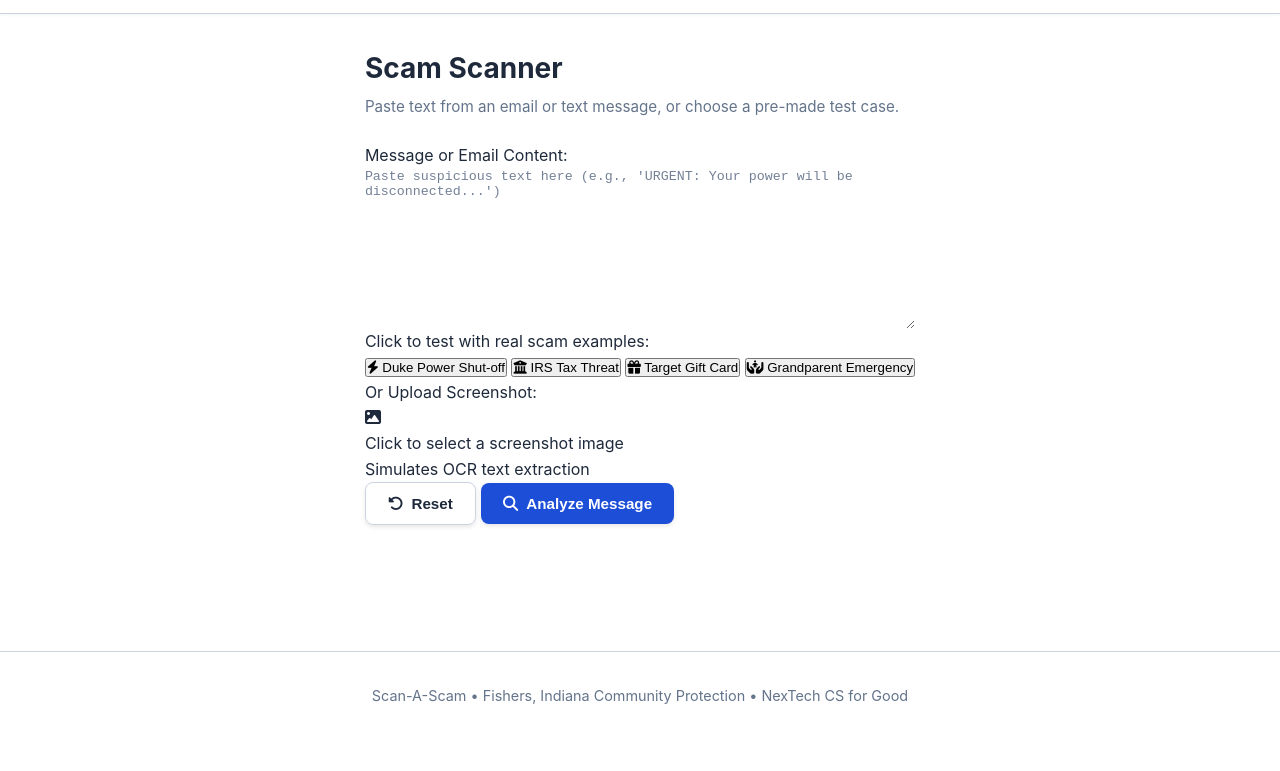
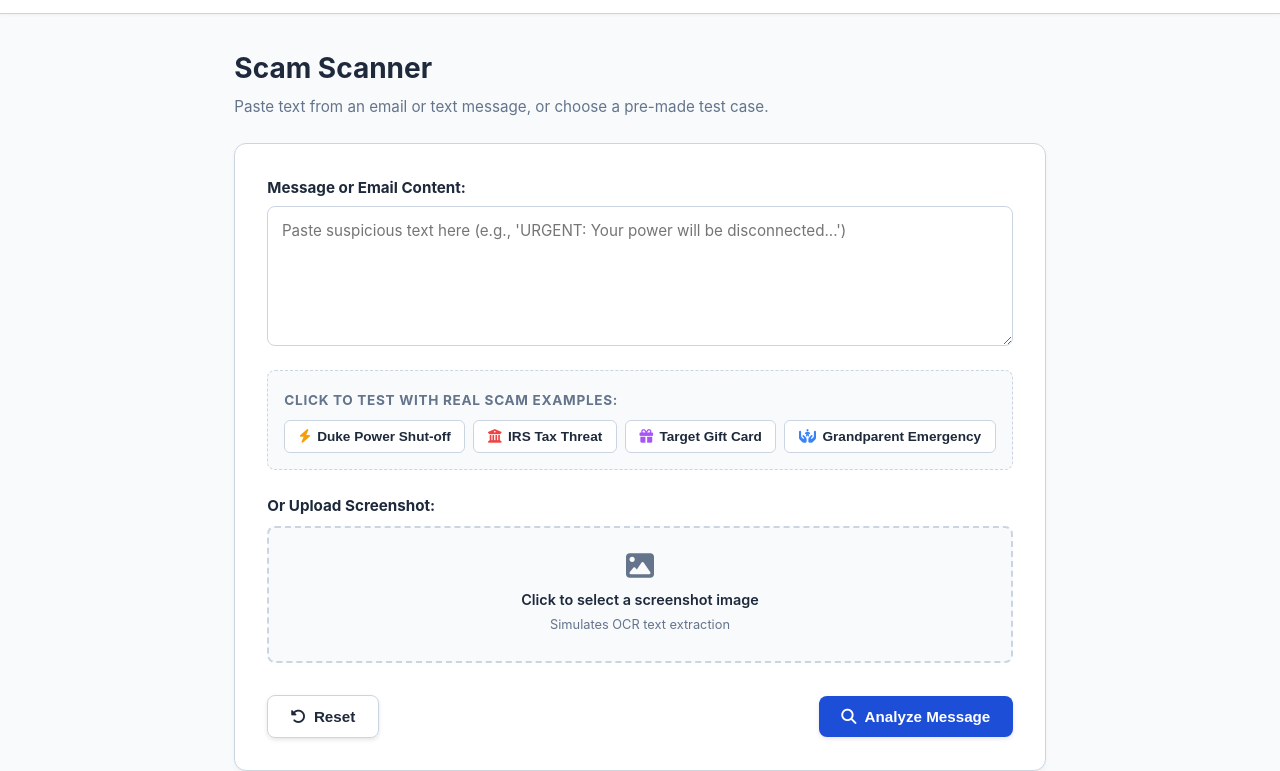
Before and after one commit to aayushgupta317/AASDP-CSForGood26-27, a plain HTML site: page pages/upload.html in a window 1280 px wide. Shown: the part 61-832 px from the top of the page. Before the commit the page ends 800 px from the top, so only its background shows below. Drawn offline with Linux system fonts and the light colour scheme.

Commit message:
Refactor upload.css for scanner styling

```diff
--- a/css/upload.css
+++ b/css/upload.css
@@ -1,166 +1,128 @@
-@import url("style.css");
+/* ==========================================================================
+   Scan-A-Scam Scanner Styling
+   ========================================================================== */
 
-body {
-    background: var(--color-surface);
-    min-width: 0;
+.scanner-card {
+    background: var(--surface);
+    border: 1px solid var(--border-color);
+    border-radius: var(--radius-lg);
+    padding: 2rem;
+    box-shadow: 0 4px 6px -1px rgba(0,0,0,0.05);
 }
 
-.results-header {
+.form-label {
+    font-weight: 700;
+    font-size: 0.95rem;
+    display: block;
+}
+
+.text-input {
+    width: 100%;
+    height: 140px;
+    padding: 0.85rem;
+    border: 1.5px solid var(--border-color);
+    border-radius: var(--radius-md);
+    font-family: inherit;
+    font-size: 0.95rem;
+    outline: none;
+    margin-top: 0.35rem;
+    margin-bottom: 1rem;
+    resize: vertical;
+    transition: border-color 0.15s;
+}
+
+.text-input:focus {
+    border-color: var(--primary);
+    box-shadow: 0 0 0 3px rgba(29, 78, 216, 0.15);
+}
+
+.sample-presets-box {
+    background: #f8fafc;
+    padding: 1rem;
+    border-radius: var(--radius-md);
+    border: 1px dashed var(--border-color);
+}
+
+.preset-header {
+    font-size: 0.85rem;
+    font-weight: 700;
+    color: var(--text-muted);
+    text-transform: uppercase;
+    letter-spacing: 0.05em;
+}
+
+.sample-buttons {
+    display: flex;
+    gap: 0.5rem;
+    flex-wrap: wrap;
+    margin-top: 0.5rem;
+}
+
+.sample-btn {
+    background: white;
+    color: var(--text-main);
+    border: 1px solid var(--border-color);
+    padding: 0.5rem 0.85rem;
+    border-radius: 6px;
+    font-size: 0.85rem;
+    font-weight: 600;
+    cursor: pointer;
+    transition: all 0.15s;
     display: flex;
     align-items: center;
-    justify-content: center;
-    gap: var(--space-3);
-    padding: var(--space-5) var(--space-4);
-    border-bottom: 1px solid var(--color-border);
-    background: var(--color-surface);
-    color: var(--color-text);
-    text-align: center;
+    gap: 0.4rem;
 }
 
-.results-header img {
-    width: 120px;
-    max-width: 30%;
-    height: auto;
+.sample-btn:hover {
+    border-color: var(--primary);
+    color: var(--primary);
+    background: var(--accent-bg);
 }
 
-.results-header h1 {
-    font-size: clamp(1.5rem, 4vw, 2rem);
+.icon-amber { color: #f59e0b; }
+.icon-red { color: #ef4444; }
+.icon-purple { color: #a855f7; }
+.icon-blue { color: #3b82f6; }
+
+.upload-section {
+    margin-top: 1.5rem;
 }
 
-.hero {
-    padding: clamp(2.5rem, 7vw, 4.5rem) var(--space-4);
-    background: linear-gradient(135deg, var(--color-primary-soft), var(--color-surface));
+.dropzone {
+    border: 2px dashed var(--border-color);
+    border-radius: var(--radius-md);
+    padding: 1.5rem;
     text-align: center;
+    background: #f8fafc;
+    margin-top: 0.5rem;
+    cursor: pointer;
+    transition: background 0.15s;
 }
 
-.hero h1 {
-    font-size: clamp(2rem, 5vw, 3rem);
-    letter-spacing: -0.03em;
+.dropzone:hover {
+    background: #f1f5f9;
 }
 
-.hero p {
-    margin-top: var(--space-2);
-    color: var(--color-text-muted);
+.dropzone-icon {
+    font-size: 1.75rem;
+    color: var(--text-muted);
+    margin-bottom: 0.5rem;
 }
 
-.scanner-container {
-    display: grid;
-    grid-template-columns: repeat(2, minmax(0, 1fr));
-    gap: var(--space-5);
-    max-width: 1100px;
-    margin: 0 auto;
-    padding: clamp(2rem, 6vw, 4rem) var(--space-4);
-    background: var(--color-surface);
+.dropzone-text {
+    font-size: 0.9rem;
+    font-weight: 600;
+    color: var(--text-main);
 }
 
-.card {
-    min-width: 0;
-    padding: clamp(1.5rem, 4vw, 2.5rem);
-    border: 1px solid var(--color-border);
-    border-radius: var(--radius-lg);
-    background: var(--color-surface);
-    box-shadow: var(--shadow-sm);
+.dropzone-subtext {
+    font-size: 0.8rem;
+    color: var(--text-muted);
 }
 
-.card h2 {
-    font-size: 1.3rem;
+.scanner-actions {
+    display: flex;
+    justify-content: space-between;
+    align-items: center;
+    margin-top: 2rem;
 }
-
-.card p {
-    margin-top: var(--space-2);
-    color: var(--color-text-muted);
-}
-
-textarea,
-input[type="file"] {
-    display: block;
-    width: 100%;
-    margin-top: var(--space-5);
-    border: 1px solid var(--color-border-strong);
-    border-radius: var(--radius-sm);
-    background: var(--color-surface);
-    color: var(--color-text);
-}
-
-textarea {
-    min-height: 10rem;
-    padding: var(--space-3);
-    resize: vertical;
-}
-
-textarea::placeholder {
-    color: #738096;
-}
-
-textarea:focus,
-input[type="file"]:focus {
-    border-color: var(--color-primary);
-    outline: none;
-    box-shadow: var(--focus-ring);
-}
-
-input[type="file"] {
-    padding: var(--space-2);
-    cursor: pointer;
-}
-
-input[type="file"]::file-selector-button {
-    margin-right: var(--space-3);
-    padding: var(--space-2) var(--space-3);
-    border: 0;
-    border-radius: var(--radius-sm);
-    background: var(--color-primary-soft);
-    color: var(--color-primary-dark);
-    cursor: pointer;
-    font-weight: 700;
-}
-
-input[type="file"]::file-selector-button:hover {
-    background: #d5e5ff;
-}
-
-.try {
-    display: flex;
-    flex-direction: column;
-    align-items: center;
-    gap: var(--space-3);
-    padding: var(--space-7) var(--space-4);
-    background: var(--color-surface-muted);
-    color: var(--color-text);
-    text-align: center;
-}
-
-.try h2 {
-    font-size: 1.5rem;
-}
-
-.scan-button {
-    display: inline-flex;
-    align-items: center;
-    justify-content: center;
-    min-height: 3rem;
-    padding: var(--space-3) var(--space-5);
-    border-radius: var(--radius-sm);
-    background: var(--color-primary);
-    color: #fff;
-    font-weight: 700;
-    box-shadow: var(--shadow-sm);
-    transition: background-color 160ms ease, box-shadow 160ms ease, transform 160ms ease;
-}
-
-.scan-button:hover {
-    background: var(--color-primary-dark);
-    box-shadow: var(--shadow-md);
-    color: #fff;
-    transform: translateY(-1px);
-}
-
-.scan-button:active {
-    transform: translateY(0);
-}
-
-@media (max-width: 700px) {
-    .scanner-container {
-        grid-template-columns: 1fr;
-    }
-}
```
